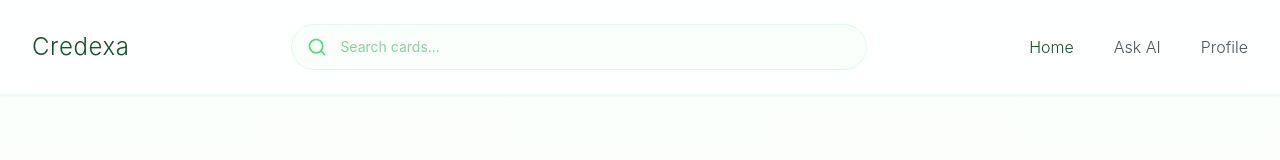
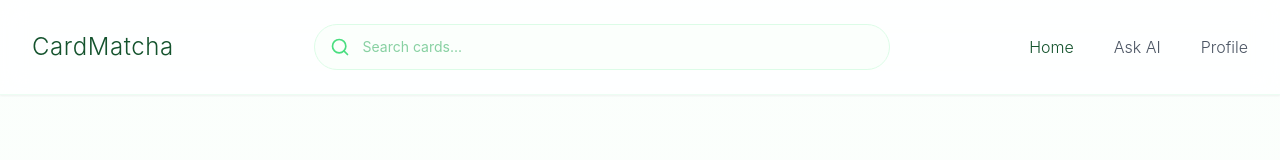
Before and after one commit to garvinec/cardmatcha, a Next.js app: page / in a window 1280 px wide. Shown: the top 160 px of the page. Built offline with nearby package versions, Linux system fonts and the light colour scheme.

Commit message:
rename from credexa to cardmatcha

```diff
--- a/app/layout.tsx
+++ b/app/layout.tsx
@@ -3,8 +3,8 @@ import "./globals.css";
 import { ClerkProvider } from "@clerk/nextjs";
 
 export const metadata: Metadata = {
-  title: "Credexa",
-  description: "Credexa Site",
+  title: "CardMatcha",
+  description: "CardMatcha Site",
 };
 
 export default function RootLayout({
--- a/app/page.tsx
+++ b/app/page.tsx
@@ -72,13 +72,15 @@ export default function HomePage() {
         <div className="max-w-7xl mx-auto px-4 sm:px-6 lg:px-8">
           <div className="text-center">
             <div className="flex items-center justify-center space-x-2 mb-6">
-              <span className="text-2xl font-light tracking-wide">Credexa</span>
+              <span className="text-2xl font-light tracking-wide">
+                CardMatcha
+              </span>
             </div>
             <p className="text-green-200/80 mb-6 font-light text-lg">
               Mindful credit, maximized rewards.
             </p>
             <p className="text-sm text-green-300/60 font-light">
-              © 2025 Credexa. Credit card offers subject to approval.
+              © 2025 CardMatcha. Credit card offers subject to approval.
             </p>
           </div>
         </div>
--- a/components/chatbot.tsx
+++ b/components/chatbot.tsx
@@ -36,7 +36,7 @@ export function Chatbot() {
               <div className="text-center text-gray-500 py-8">
                 <Bot className="mx-auto h-12 w-12 text-green-700 mb-4" />
                 <p className="text-lg font-medium mb-2">
-                  Welcome to Credexa AI!
+                  Welcome to CardMatcha!
                 </p>
                 <p className="text-sm">
                   Ask me anything about credit cards, rewards, or which card
--- a/components/header.tsx
+++ b/components/header.tsx
@@ -24,7 +24,7 @@ export function Header({ currentPage = "home" }: HeaderProps) {
                     "-apple-system, BlinkMacSystemFont, 'Segoe UI', 'Roboto', 'Helvetica Neue', Arial, sans-serif",
                 }}
               >
-                Credexa
+                CardMatcha
               </h1>
             </Link>
           </div>
--- a/components/modern-chat-interface.tsx
+++ b/components/modern-chat-interface.tsx
@@ -221,7 +221,7 @@ export function ModernChatInterface() {
                   </div>
                   <div>
                     <h2 className="font-light text-xl text-gray-900">
-                      Credexa AI
+                      CardMatcha AI
                     </h2>
                     <p className="text-sm text-gray-500 font-light">
                       Your credit card advisor
@@ -300,7 +300,7 @@ export function ModernChatInterface() {
                             </div>
                             <div className="flex-1">
                               <p className="text-xs font-light text-gray-500 mb-2">
-                                Credexa AI
+                                CardMatcha AI
                               </p>
                               <div className="bg-white/80 backdrop-blur border border-green-100/50 rounded-3xl p-5 shadow-sm">
                                 <div className="prose prose-sm max-w-none">
@@ -357,7 +357,7 @@ export function ModernChatInterface() {
                         </div>
                         <div className="flex-1">
                           <p className="text-xs font-light text-gray-500 mb-2">
-                            Credexa AI
+                            CardMatcha AI
                           </p>
                           <div className="bg-white/80 backdrop-blur border border-green-100/50 rounded-3xl p-5 shadow-sm">
                             <div className="flex items-center space-x-3">
--- a/package.json
+++ b/package.json
@@ -1,5 +1,5 @@
 {
-  "name": "credexa",
+  "name": "cardmatcha",
   "version": "0.1.0",
   "private": true,
   "scripts": {
```
Also changed, not shown: 2 other files (tests, documents, lock files or other folders).
